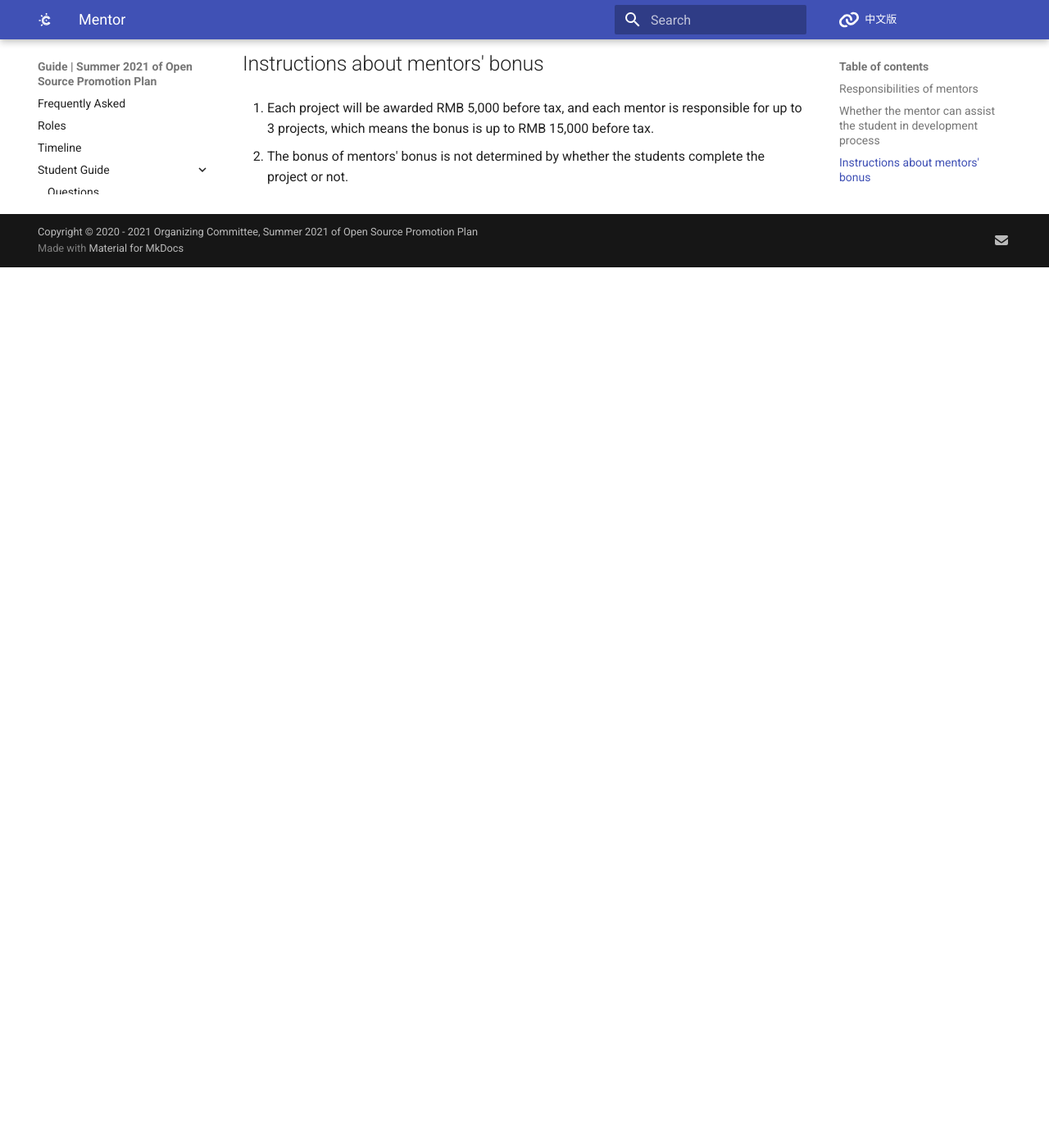
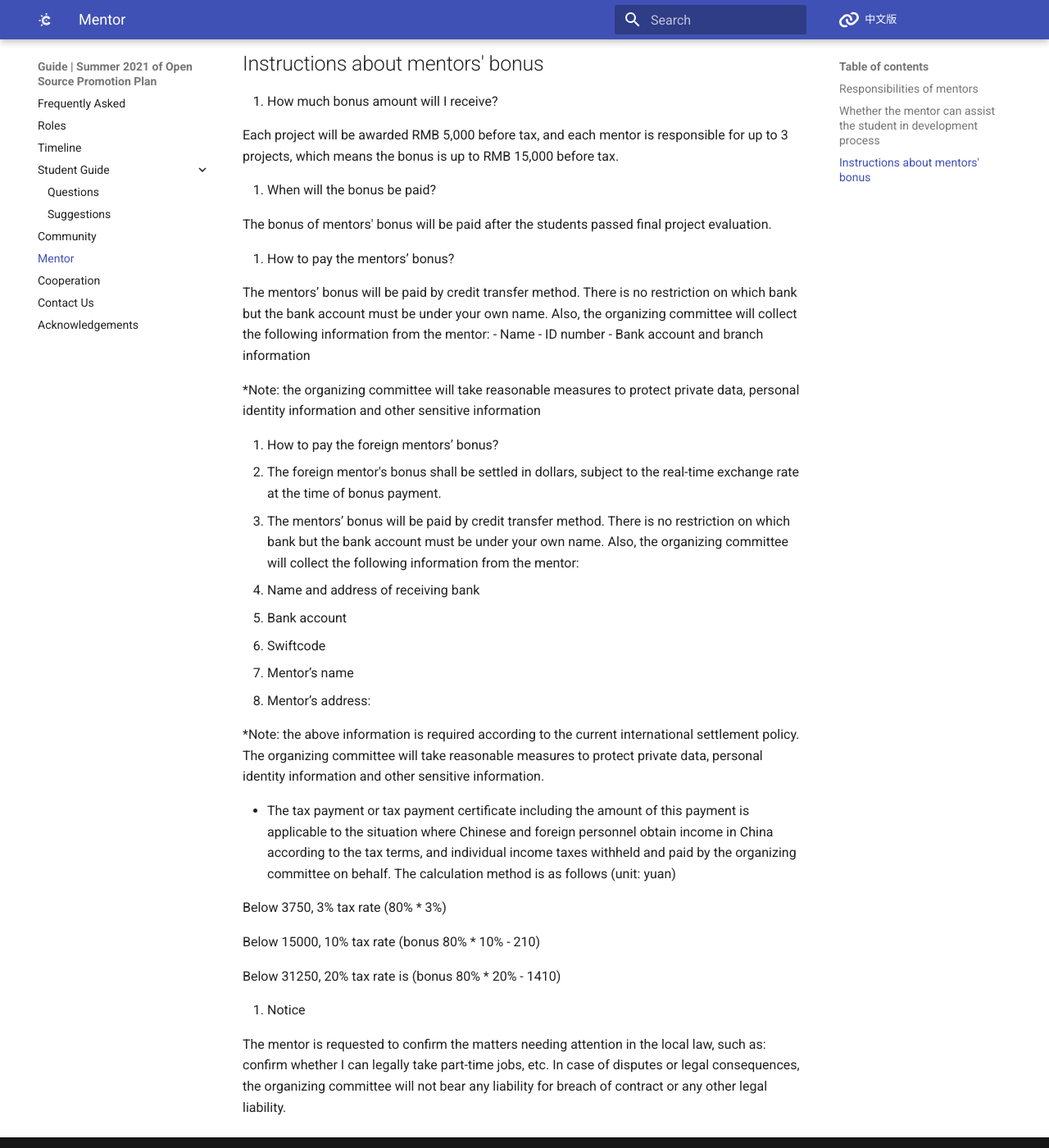
Before and after one commit to summer-ospp/help-en, an MkDocs documentation site: the page built from docs/mentor.md, in a window 1280 px wide and 1400 px high, scrolled down 1164 px. Shown: the whole window at 82% size. Built offline with MkDocs 1.6.1 and Material for MkDocs 9.7.7, drawn with Linux system fonts in a browser that asks for light colours; comment, search, counter and statistics services are not loaded; before the commit the page ends 1490 px from its top, so only the background shows below that.

Commit message:
Update mentor.md

```diff
--- a/docs/mentor.md
+++ b/docs/mentor.md
@@ -30,6 +30,43 @@ The mentor cannot help students to develope the project by coding directly or he
 
 ## Instructions about mentors' bonus
 
-1. Each project will be awarded RMB 5,000 before tax, and each mentor is responsible for up to 3 projects, which means the bonus is up to RMB 15,000 before tax.
+1. How much bonus amount will I receive?
 
-2. The bonus of mentors' bonus is not determined by whether the students complete the project or not.
+Each project will be awarded RMB 5,000 before tax, and each mentor is responsible for up to 3 projects, which means the bonus is up to RMB 15,000 before tax.
+
+2. When will the bonus be paid?
+
+The bonus of mentors' bonus will be paid after the students passed final project evaluation.
+
+3. How to pay the mentors’ bonus?
+
+The mentors’ bonus will be paid by credit transfer method. There is no restriction on which bank but the bank account must be under your own name. Also, the organizing committee will collect the following information from the mentor:
+- Name
+- ID number
+- Bank account and branch information
+
+*Note: the organizing committee will take reasonable measures to protect private data, personal identity information and other sensitive information
+
+4. How to pay the foreign mentors’ bonus?
+- The foreign mentor's bonus shall be settled in dollars, subject to the real-time exchange rate at the time of bonus payment.
+
+- The mentors’ bonus will be paid by credit transfer method. There is no restriction on which bank but the bank account must be under your own name. Also, the organizing committee will collect the following information from the mentor:
+  - Name and address of receiving bank
+  - Bank account
+  - Swiftcode
+  - Mentor’s name
+  - Mentor’s address:
+
+*Note: the above information is required according to the current international settlement policy. The organizing committee will take reasonable measures to protect private data, personal identity information and other sensitive information.
+
+- The tax payment or tax payment certificate including the amount of this payment is applicable to the situation where Chinese and foreign personnel obtain income in China according to the tax terms, and individual income taxes withheld and paid by the organizing committee on behalf. The calculation method is as follows (unit: yuan)
+
+  Below 3750, 3% tax rate (80% * 3%)
+
+  Below 15000, 10% tax rate (bonus 80% * 10% - 210)
+
+  Below 31250, 20% tax rate is (bonus 80% * 20% - 1410)
+
+5. Notice
+
+The mentor is requested to confirm the matters needing attention in the local law, such as: confirm whether I can legally take part-time jobs, etc. In case of disputes or legal consequences, the organizing committee will not bear any liability for breach of contract or any other legal liability.
```
